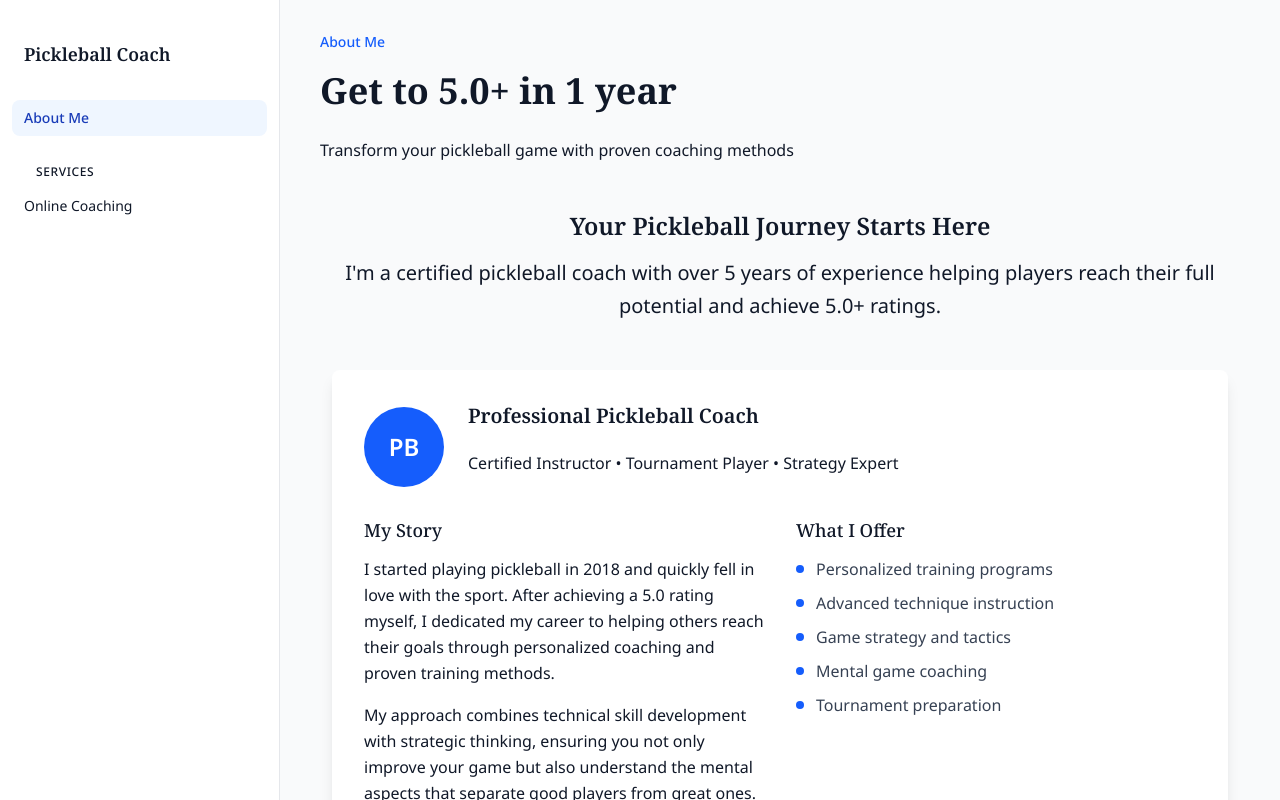
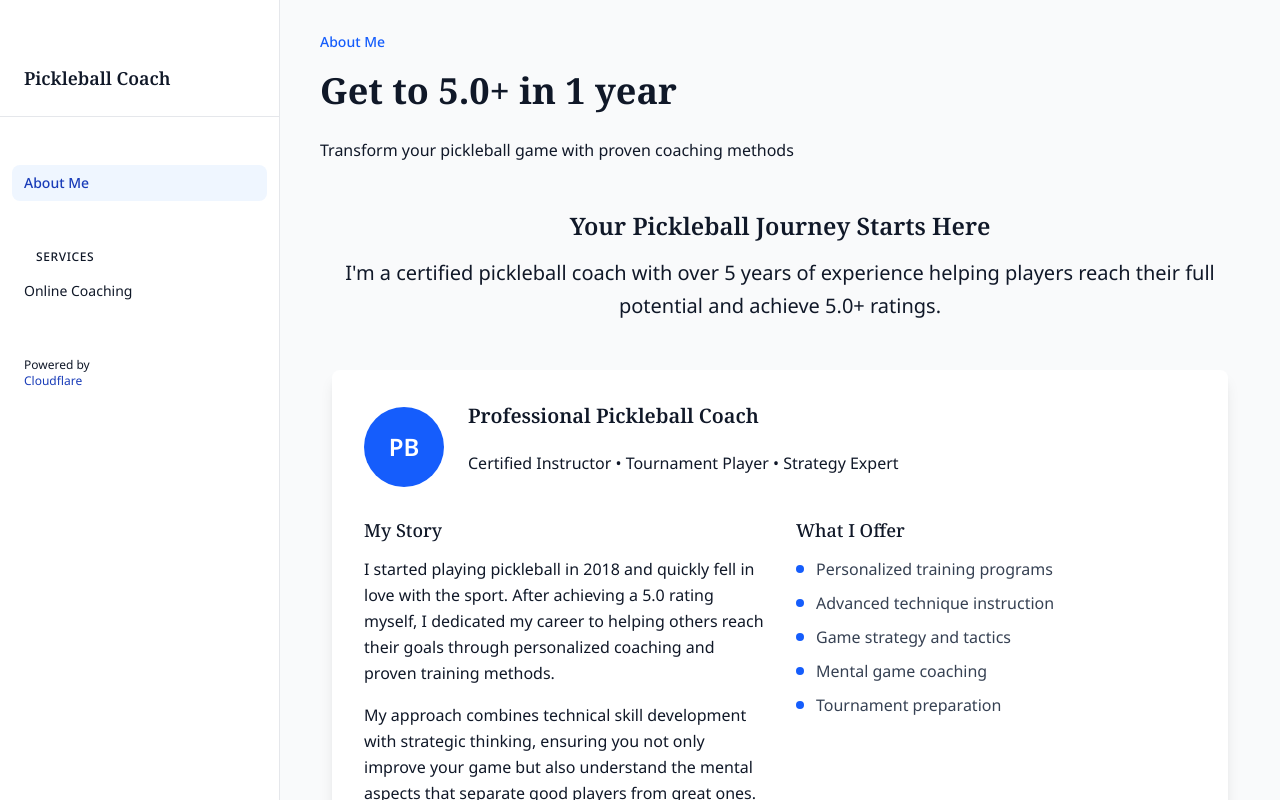
Before and after one commit to bertw2002/react-postgres-fullstack-template, a React (Vite) app: page / in a window 1280 px wide. Shown: the top 800 px of the page. Built offline with nearby package versions, Linux system fonts and the light colour scheme; a web font is replaced by a local one.

Commit message:
Update Sidebar.jsx

```diff
--- a/src/components/Sidebar.jsx
+++ b/src/components/Sidebar.jsx
@@ -2,10 +2,26 @@ import { Link } from "react-router";
 
 function Sidebar({ activeSection, onSelectSection }) {
   return (
-    <aside className="sidebar">
-      <div className="sidebar-title">Pickleball Coach</div>
+    <aside className="sidebar w-64 h-screen bg-white shadow-lg md:shadow-none overflow-y-auto">
+      {/* Mobile Close Button */}
+      <div className="md:hidden flex justify-between items-center p-4 border-b border-gray-200">
+        <div className="sidebar-title text-lg font-bold text-gray-900">Pickleball Coach</div>
+        <button
+          className="text-gray-500 hover:text-gray-700"
+          onClick={() => onSelectSection(null)}
+        >
+          <svg className="w-6 h-6" fill="none" stroke="currentColor" viewBox="0 0 24 24">
+            <path strokeLinecap="round" strokeLinejoin="round" strokeWidth={2} d="M6 18L18 6M6 6l12 12" />
+          </svg>
+        </button>
+      </div>
 
-      <nav className="sidebar-nav">
+      {/* Desktop Title */}
+      <div className="hidden md:block sidebar-title p-6 text-lg font-bold text-gray-900 border-b border-gray-200">
+        Pickleball Coach
+      </div>
+
+      <nav className="sidebar-nav p-4">
         <Link
           to="/"
           className={
@@ -15,8 +31,10 @@ function Sidebar({ activeSection, onSelectSection }) {
           About Me
         </Link>
 
-        <div className="sidebar-section">
-          <div className="sidebar-heading">Services</div>
+        <div className="sidebar-section mt-6">
+          <div className="sidebar-heading text-sm font-semibold text-gray-500 uppercase tracking-wider mb-3">
+            Services
+          </div>
           <Link
             to="/section/coaching"
             className={
@@ -27,6 +45,21 @@ function Sidebar({ activeSection, onSelectSection }) {
           </Link>
         </div>
       </nav>
+
+      <div className="mt-auto pt-6 px-6 pb-6">
+        <div className="text-xs text-gray-900">
+          Powered by
+          <br />
+          <a
+            href="https://cloudflare.com"
+            target="_blank"
+            rel="noopener noreferrer"
+            className="text-blue-800 hover:underline"
+          >
+            Cloudflare
+          </a>
+        </div>
+      </div>
     </aside>
   );
 }
```
